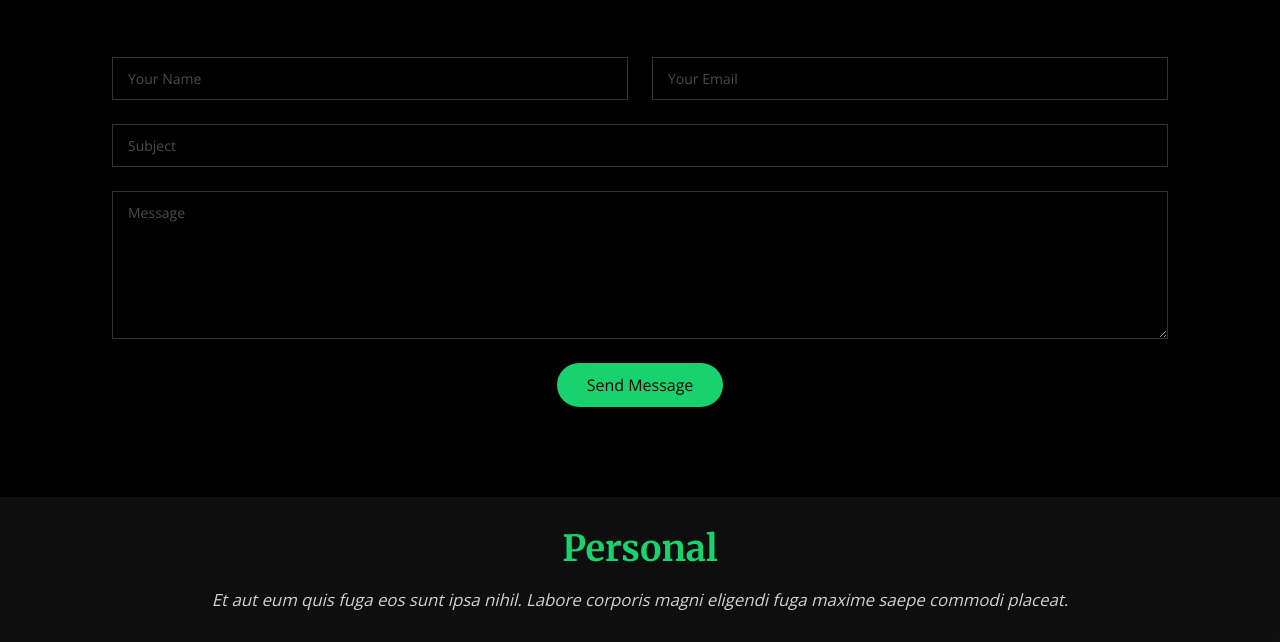
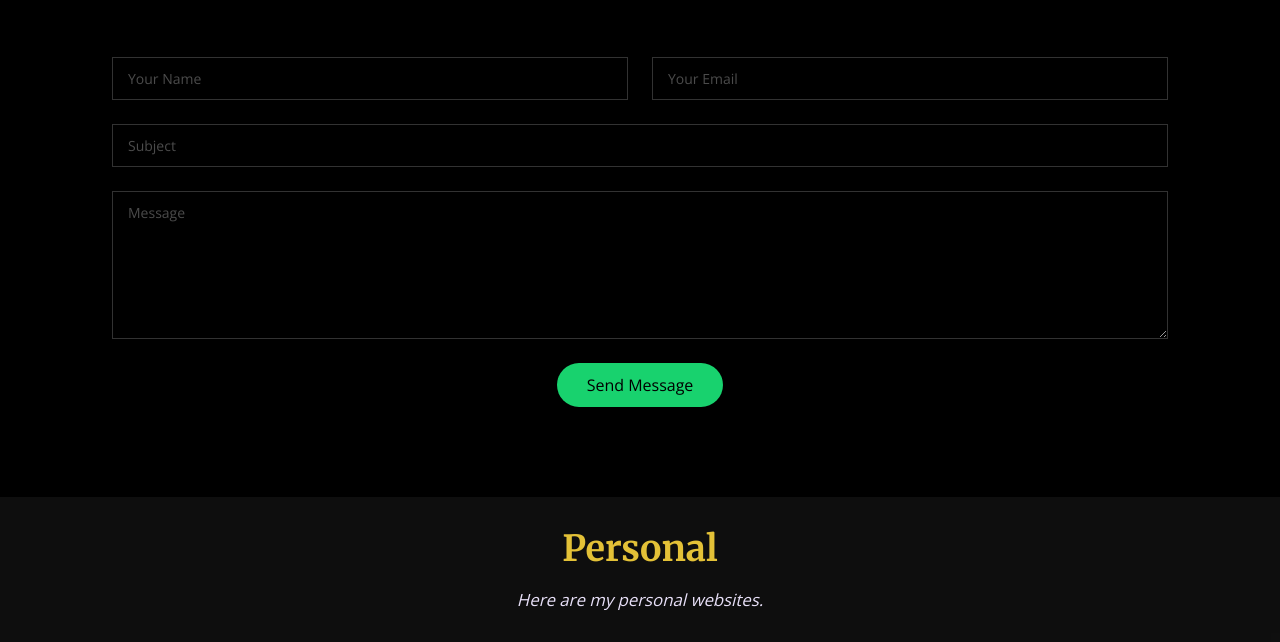
Before and after one commit to DanielMilos/danielmilos.github.io, a plain HTML site: page contact.html in a window 1280 px wide. Shown: the part 638-1280 px from the top of the page. Drawn offline with nearby package versions, Linux system fonts and the light colour scheme.

Commit message:
style change

```diff
--- a/assets/css/custom.css
+++ b/assets/css/custom.css
@@ -7,7 +7,7 @@ body {
 h1, h2, h3, h4, h5, h6 {
   font-family: "Merriweather", serif;
   font-weight: 700;
-  color: #18d26e;
+  color: #e3c137;
 }
 
 h1 { font-size: 2.5rem; }
@@ -18,5 +18,5 @@ h4 { font-size: 1.3rem; }
 p {
   font-size: 1.05rem;
   line-height: 1.8;
-  color: #d1d1d1;
+  color: #e8e0f8;
 }
--- a/contact.html
+++ b/contact.html
@@ -4,7 +4,7 @@
 <head>
   <meta charset="utf-8">
   <meta content="width=device-width, initial-scale=1.0" name="viewport">
-  <title>Contact - Personal Bootstrap Template</title>
+  <title>Contact</title>
   <meta name="description" content="">
   <meta name="keywords" content="">
 
@@ -180,7 +180,7 @@
   <footer id="footer" class="footer dark-background">
     <div class="container">
       <h3 class="sitename">Personal</h3>
-      <p>Et aut eum quis fuga eos sunt ipsa nihil. Labore corporis magni eligendi fuga maxime saepe commodi placeat.</p>
+      <p>Here are my personal websites.</p>
       <div class="social-links d-flex justify-content-center">
         <a href=""><i class="bi bi-twitter-x"></i></a>
         <a href=""><i class="bi bi-facebook"></i></a>
```
Also changed, not shown: portfolio.html (+1 -1 lines), resume.html (+1 -1 lines), services.html (+1 -1 lines), starter-page.html (+1 -1 lines).
